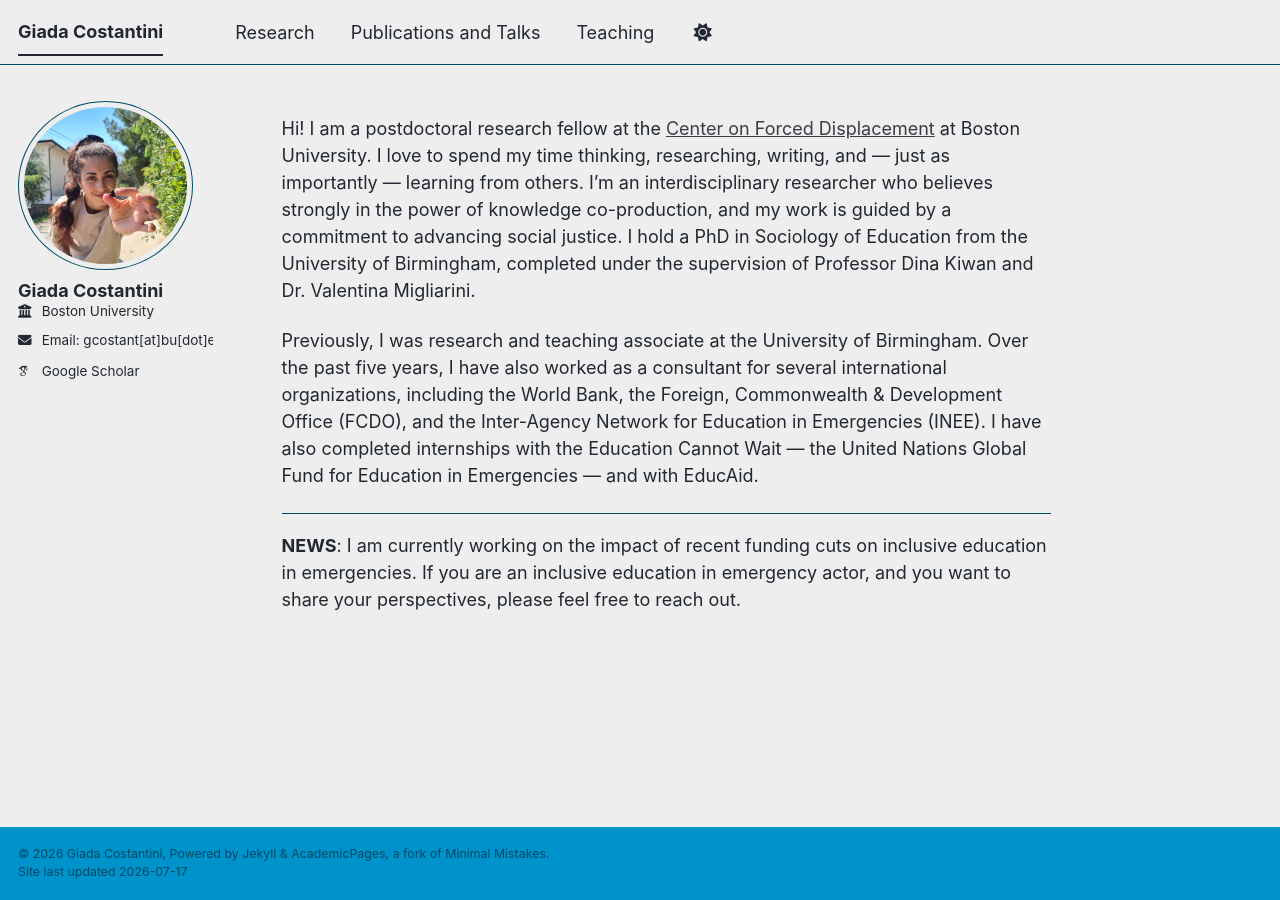
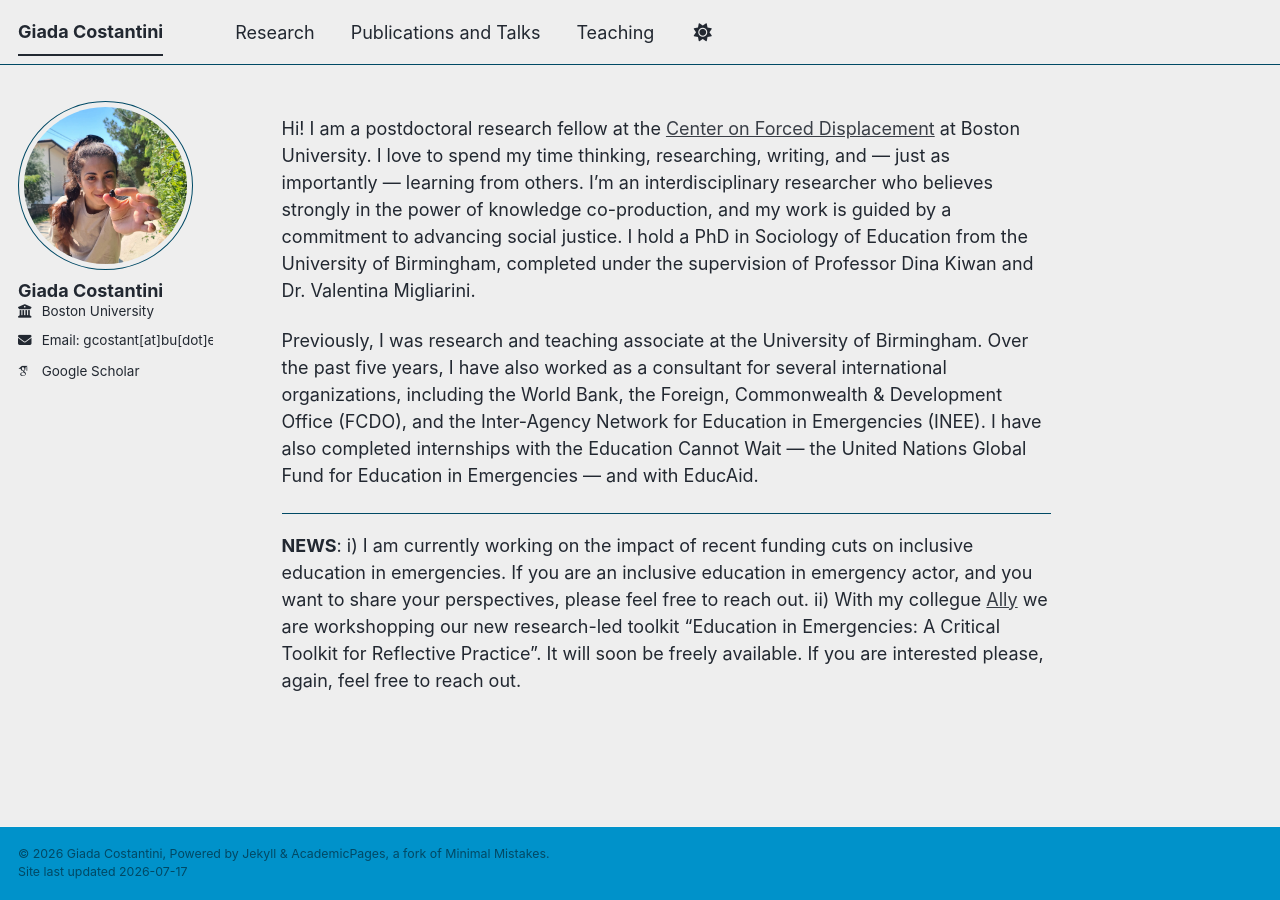
Before and after one commit to giada-costantini/giada-costantini.github.io, a Jekyll site: the page built from _pages/about.md, in a window 1280 px wide. Built offline with Jekyll 4.4.1, drawn with Linux system fonts in a browser that asks for light colours; some web fonts are replaced; a script bundle is joined from its source files by our own code; library files that are not in the unit come from our copies.

Commit message:
Update about.md

```diff
--- a/_pages/about.md
+++ b/_pages/about.md
@@ -14,4 +14,6 @@
 
 ---
 
-**NEWS**: I am currently working on the impact of recent funding cuts on inclusive education in emergencies. If you are an inclusive education in emergency actor, and you want to share your perspectives, please feel free to reach out.
+**NEWS**:
+i) I am currently working on the impact of recent funding cuts on inclusive education in emergencies. If you are an inclusive education in emergency actor, and you want to share your perspectives, please feel free to reach out.
+ii) With my collegue [Ally](https://www.alisonvictoria.co.uk/) we are workshopping our new research-led toolkit "Education in Emergencies: A Critical Toolkit for Reflective Practice". It will  soon be freely available. If you are interested please, again, feel free to reach out.
```
